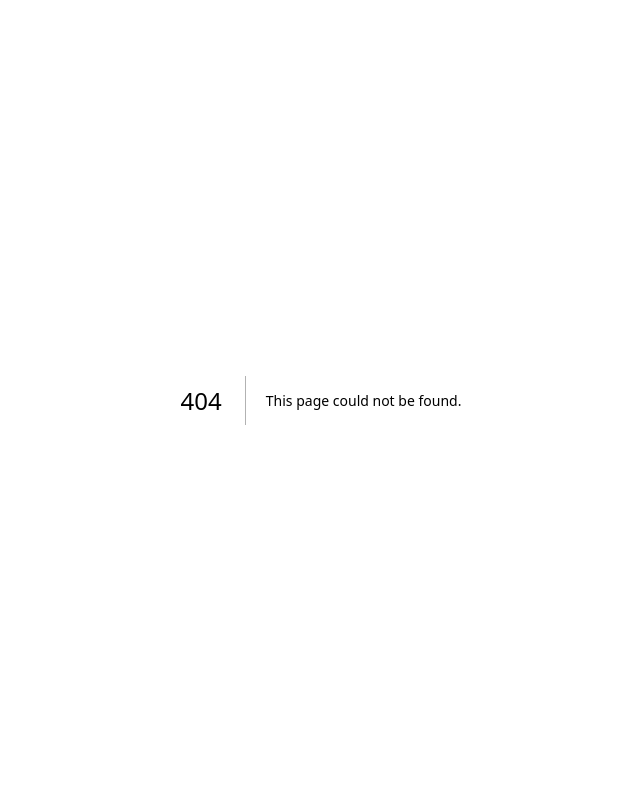
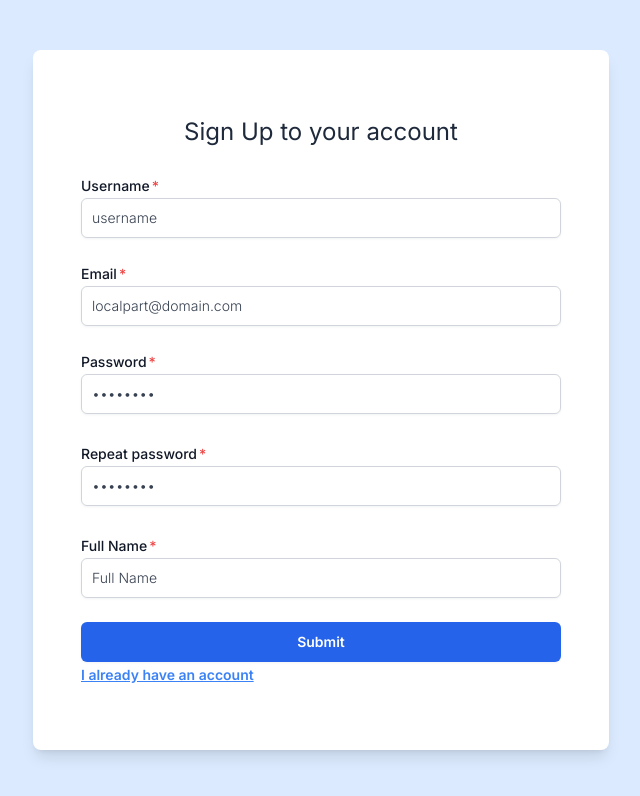
Before and after one commit to Xamarsia/photo-sharing-platform-frontend, a Next.js app: page /auth/signup in a window 1280 px wide. Before the commit this address had no page. Shown: the top 796 px of the page, without its empty margins (319-959 px from the left). Built offline with nearby package versions, Linux system fonts and the light colour scheme.

Commit message:
[SPSP-108] Add form components

```diff
--- /dev/null
+++ b/app/auth/signin/page.tsx
@@ -0,0 +1,20 @@
+import 'server-only'
+
+
+import SignInForm from '@/components/forms/SignInForm';
+import { getDictionary } from '@/lib/localization'
+import Card from '@/components/Card';
+
+
+export default async function SigninPage() {
+    const dict = await getDictionary('en');
+
+
+    return (
+        <main className="min-h-screen bg-blue-100 flex items-center justify-center text-gray-500">
+            <Card>
+                <SignInForm local={dict} />
+            </Card>
+        </main>
+    );
+}
--- /dev/null
+++ b/app/auth/signup/page.tsx
@@ -0,0 +1,20 @@
+import 'server-only'
+
+
+import SignUpForm from '@/components/forms/SignUpForm';
+import { getDictionary } from '@/lib/localization'
+import Card from '@/components/Card';
+
+
+export default async function SigninPage() {
+    const dict = await getDictionary('en');
+
+
+    return (
+        <main className="min-h-screen bg-blue-100 flex items-center justify-center text-gray-500">
+            <Card>
+                <SignUpForm local={dict} />
+            </Card>
+        </main>
+    );
+}
--- /dev/null
+++ b/components/forms/SignInForm.tsx
@@ -0,0 +1,81 @@
+"use client";
+
+
+import Form from "@/components/Form";
+import Span from "@/components/Span";
+import Link from "@/components/Link";
+import Input from '@/components/Input';
+import Button from '@/components/Button';
+
+import { FormEvent, useState } from "react";
+
+
+type Props = {
+    local: any;
+    onSubmit?: (event: FormEvent<HTMLFormElement>) => void;
+}
+
+
+export default function SignInForm({ local, onSubmit }: Props) {
+    const [password, setPassword] = useState("password");
+    const [email, setEmail] = useState("localpart@domain.com")
+    const [formIsValid, setFormIsValid] = useState(true);
+
+    // const [email, setEmail] = useState("");
+    // const [password, setPassword] = useState("");
+    // const [formIsValid, setFormIsValid] = useState(false);
+
+
+    async function handleSubmit(event: FormEvent<HTMLFormElement>) {
+        event.preventDefault();
+        if (onSubmit) {
+            onSubmit(event);
+        }
+    }
+
+    return (
+        <Form
+            title={local.signInFormTitle}
+            onSubmit={handleSubmit}
+            onChange={(e) => setFormIsValid(e.currentTarget.checkValidity())}>
+
+            <div>
+                <Span text={local.email} required />
+                <Input
+                    type="text"
+                    name="email"
+                    size='base'
+                    pattern=".{1,}"
+                    placeholder=" "
+                    value={email}
+                    onChange={(e) => setEmail(e.target.value)}
+                    required
+                />
+            </div>
+            <div>
+                <Span text={local.password} required />
+                <Input
+                    type="password"
+                    name="password"
+                    size='base'
+                    pattern=".{1,}"
+                    placeholder=" "
+                    value={password}
+                    onChange={(e) => setPassword(e.target.value)}
+                    required
+                />
+            </div>
+            <div>
+                <Button
+                    type="submit"
+                    style="primary-button"
+                    text={local.submit}
+                    fill="parent"
+                    size="base"
+                    disabled={!formIsValid}
+                />
+                <Link href="/auth/signup" prefetch={false} text={local.dontHaveAccount} />
+            </div>
+        </Form>
+    )
+}
--- /dev/null
+++ b/components/forms/SignUpForm.tsx
@@ -0,0 +1,127 @@
+"use client";
+
+
+import Form from "@/components/Form";
+import Span from "@/components/Span";
+import Link from "@/components/Link";
+import Input from '@/components/Input';
+import Button from '@/components/Button';
+
+import { FormEvent, useState } from "react";
+
+
+type Props = {
+    local: any;
+    onSubmit?: (event: FormEvent<HTMLFormElement>) => void;
+}
+
+
+export default function SignUpForm({ local, onSubmit }: Props) {
+    const [username, setUsername] = useState("username");
+    const [password, setPassword] = useState("password");
+    const [rpassword, setRPassword] = useState("password");
+    const [fullName, setfullName] = useState("Full Name");
+    const [email, setEmail] = useState("localpart@domain.com");
+    const [formIsValid, setFormIsValid] = useState(true);
+
+    // const [username, setUsername] = useState("");
+    // const [password, setPassword] = useState("");
+    // const [rpassword, setRPassword] = useState("");
+    // const [fullName, setfullName] = useState("");
+    // const [email, setEmail] = useState("");
+    // const [formIsValid, setFormIsValid] = useState(false);
+
+
+    async function handleSubmit(event: FormEvent<HTMLFormElement>) {
+        event.preventDefault();
+        if (onSubmit) {
+            onSubmit(event);
+        }
+    }
+
+    return (
+        <Form
+            title={local.signUpFormTitle}
+            onSubmit={handleSubmit}
+            onChange={(e) => setFormIsValid(e.currentTarget.checkValidity())}>
+            <div>
+                <Span text={local.username} required />
+                <Input
+                    type="text"
+                    name="username"
+                    size="base"
+                    value={username}
+                    placeholder=" "
+                    pattern='^[a-zA-Z0-9]{1,30}$'
+                    onChange={(e) => setUsername(e.target.value)}
+                    required
+                />
+            </div>
+            <div>
+                <Span text={local.email} required />
+                <Input
+                    type="text"
+                    name="email"
+                    size='base'
+                    value={email}
+                    placeholder=" "
+                    pattern=".{1,}"
+                    onChange={(e) => setEmail(e.target.value)}
+                    required
+                />
+            </div>
+            <div>
+                <Span text={local.password} required />
+                <Input
+                    type="password"
+                    name="password"
+                    size='base'
+                    value={password}
+                    placeholder=" "
+                    pattern=".{1,}"
+                    onChange={(e) => setPassword(e.target.value)}
+                    required
+                />
+            </div>
+
+            <div className="my-1">
+                <Span text={local.repeatPassword} required />
+                <Input
+                    type="password"
+                    name="rpassword"
+                    size="base"
+                    value={rpassword}
+                    placeholder=" "
+                    onChange={(e) => setRPassword(e.target.value)}
+                    required
+                />
+            </div>
+
+            <div>
+                <Span text={local.fullName} required />
+                <Input
+                    type="text"
+                    name="fullName"
+                    size="base"
+                    value={fullName}
+                    placeholder=" "
+                    pattern="^[a-zA-Z\s]{2,30}$"
+                    onChange={(e) => setfullName(e.target.value)}
+                    required
+                />
+            </div>
+
+            <div>
+                <Button
+                    type="submit"
+                    style="primary-button"
+                    text={local.submit}
+                    fill="parent"
+                    size="base"
+                    disabled={!formIsValid}
+                />
+                <Link href="/auth/signin" text={local.haveAccount} />
+            </div>
+        </Form>
+    )
+}
```
